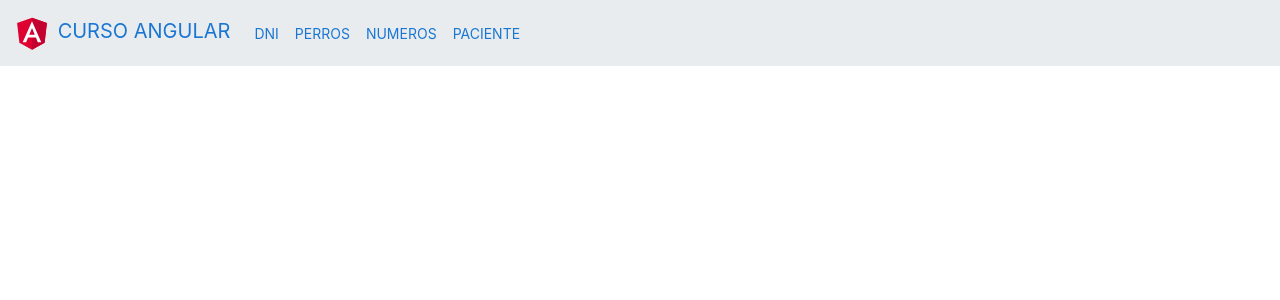
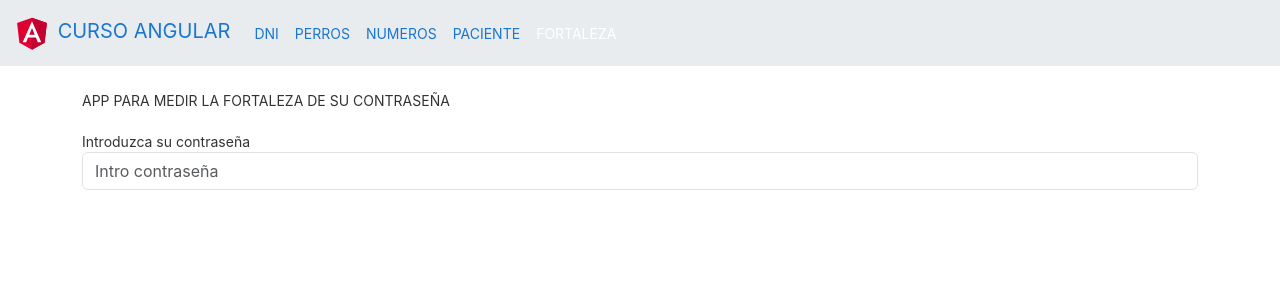
Before and after one commit to Valexx55/angularwebtardes, an Angular app in the folder myapp/: page /fortaleza in a window 1280 px wide. Before the commit this address led to /. Shown: the top 300 px of the page. Built offline with nearby package versions, Linux system fonts and the light colour scheme.

Commit message:
fortaleza

```diff
--- a/myapp/src/app/app-routing.module.ts
+++ b/myapp/src/app/app-routing.module.ts
@@ -4,12 +4,14 @@ import { DniComponent } from './components/dni/dni.component';
 import { PerrosComponent } from './components/perros/perros.component';
 import { PacienteComponent } from './components/paciente/paciente.component';
 import { NumerosComponent } from './components/numeros/numeros.component';
+import { FortalezaComponent } from './components/fortaleza/fortaleza.component';
 
 //en este array, se configuran las rutas
 //se asocian o mapean un nombre de la url
 //a un componente
 const routes: Routes = [
   //{path:"", component: DniComponent},
+  {path:"fortaleza", component: FortalezaComponent},
   {path:"dni", component: DniComponent},
   {path:"perros", component: PerrosComponent},
   {path:"paciente", component: PacienteComponent},
--- a/myapp/src/app/app.component.html
+++ b/myapp/src/app/app.component.html
@@ -40,6 +40,9 @@
         <li class="nav-item">
           <a class="nav-link" routerLink="/paciente" routerLinkActive="active">PACIENTE</a>
         </li>
+        <li class="nav-item">
+          <a class="nav-link" routerLink="/fortaleza" routerLinkActive="active">FORTALEZA</a>
+        </li>
       </ul>
 
     </div>
--- a/myapp/src/app/app.module.ts
+++ b/myapp/src/app/app.module.ts
@@ -9,6 +9,7 @@ import { NumerosComponent } from './components/numeros/numeros.component';
 import { PerrosComponent } from './components/perros/perros.component';
 import { DniComponent } from './components/dni/dni.component';
 import { PacienteComponent } from './components/paciente/paciente.component';
+import { FortalezaComponent } from './components/fortaleza/fortaleza.component';
 
 @NgModule({
   declarations: [
@@ -16,7 +17,8 @@ import { PacienteComponent } from './components/paciente/paciente.component';
     NumerosComponent,
     PerrosComponent,
     DniComponent,
-    PacienteComponent //se declaran/registran todos los componentes que trae este módulo
+    PacienteComponent,
+    FortalezaComponent //se declaran/registran todos los componentes que trae este módulo
   ],
   imports: [
     BrowserModule,//MÓDULO, hace compatible mi app Angular con distintos Navegadores
--- /dev/null
+++ b/myapp/src/app/components/fortaleza/fortaleza.component.css
@@ -0,0 +1,4 @@
+div
+{
+    margin-top: 20px;
+}
--- /dev/null
+++ b/myapp/src/app/components/fortaleza/fortaleza.component.html
@@ -0,0 +1,22 @@
+{{titulo}}
+<div class="form-group">
+    <label for="idfortaleza">Introduzca su contraseña</label>
+    <input type="password" [(ngModel)]="passUsuario" [class]="estiloInputFortaleza()" id="idfortaleza"
+        placeholder="Intro contraseña">
+</div>
+<!--si passUsario!=null tiene algo no está vacío-->
+<div *ngIf="passUsuario&&nivel==2">
+    {{mensajeFuerte}}
+</div>
+<div *ngIf="passUsuario&&nivel==1">
+    {{mensajeMedia}}
+</div>
+<div *ngIf="passUsuario&&nivel==0">
+    {{mensajeDebil}}
+</div>
+<!-- <div class="valid-feedback">
+    Looks good!
+</div>
+<div class="invalid-feedback">
+    {{mensajeFuerte()}}
+</div> -->
--- /dev/null
+++ b/myapp/src/app/components/fortaleza/fortaleza.component.ts
@@ -0,0 +1,78 @@
+import { Component, OnInit } from '@angular/core';
+
+@Component({
+  selector: 'app-fortaleza',
+  templateUrl: './fortaleza.component.html',
+  styleUrls: ['./fortaleza.component.css']
+})
+export class FortalezaComponent implements OnInit {
+
+
+  titulo: string = "APP PARA MEDIR LA FORTALEZA DE SU CONTRASEÑA";
+
+  passUsuario!: string | null;
+
+  nivel:number=0;
+
+  mensajeFuerte: string = "CONTRASEÑA FUERTE";
+  mensajeMedia: string = "CONTRASEÑA MEDIA";
+  mensajeDebil: string = "CONTRASEÑA DÉBIL";
+  // static readonly MENSAJE_PWD_MEDIA:string ="CONTRASEÑA MEDIA";
+  //static readonly MENSAJE_PWD_BAJA:string ="CONTRASEÑA DÉBIL";
+
+  constructor() {
+  }
+
+
+
+  ngOnInit(): void {
+  }
+
+  /**
+   *
+   * @returns 0 si la fortaleza es baja 1 si es media 2 si es alta -1 si no ha metido nada
+   */
+  evaluarFortaleza(): number {
+    let tfortaleza: number = -1;
+
+      if (this.passUsuario!=null)
+      {
+        if (this.passUsuario.length<=5)
+          tfortaleza=0;//BAJA
+        else if ((this.passUsuario.length>5)&&(/[0-9]/.test(this.passUsuario)))
+          {
+            tfortaleza=2;//ALTA
+
+          } else {
+            tfortaleza=1;//MEDIA
+          }
+      }
+
+    return tfortaleza;
+
+  }
+
+  estiloInputFortaleza() :string {
+    let estilo: string = "";
+
+    this.nivel=this.evaluarFortaleza();
+    switch (this.evaluarFortaleza()) {
+      case 0:
+        estilo = "form-control border border-danger border-5";
+        break;
+
+      case 1:
+        estilo = "form-control border border-warning border-5";
+        break;
+      case 2:
+        estilo = "form-control border border-success border-5";
+        break;
+      default:
+        estilo = "form-control";
+    }
+
+    return estilo;
+
+  }
+
+}
```
Also changed, not shown: 1 other file (tests, documents, lock files or other folders).
